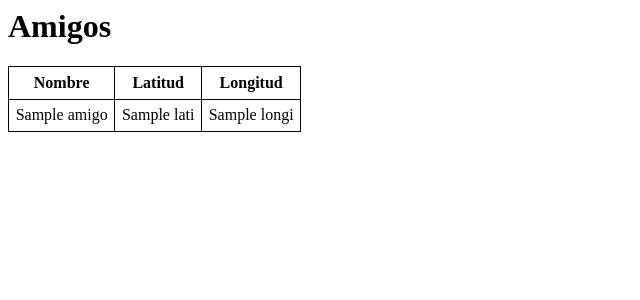
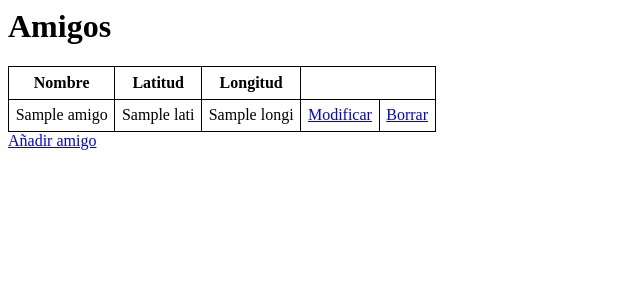
Before and after one commit to ONE-18/IS-2026, a Flask app: template 2-2/amigos/app/templates/tabla_amigos.html in a window 1280 px wide. Shown: the top 300 px of the page, without its empty margins (0-640 px from the left). Run offline with Flask 3, Linux system fonts and the light colour scheme; the template is opened without the code that fills it: most values are stand-ins (such as "Sample title", 1, 10 or a date in 2020).

Commit message:
2-2 4.2.1

```diff
--- a/2-2/amigos/app/templates/tabla_amigos.html
+++ b/2-2/amigos/app/templates/tabla_amigos.html
@@ -18,9 +18,12 @@
         <td>{{amigo.name}}</td>
         <td>{{amigo.lati}}</td>
         <td>{{amigo.longi}}</td>
+        <td><a href="/html/edit_amigo/{{amigo.id}}">Modificar</a></td>
+        <td><a href="/html/delete_amigo/{{amigo.id}}">Borrar</a></td>
       </tr>
       {% endfor %}
     </table>
+    <a href="/html/new_amigo">Añadir amigo</a>
   </body>
     <style>
         table {
```
